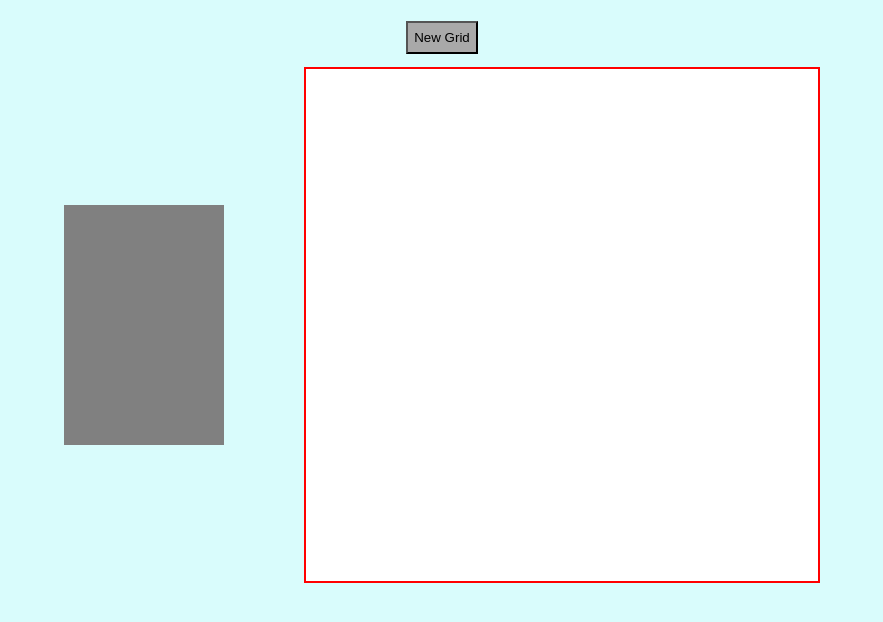
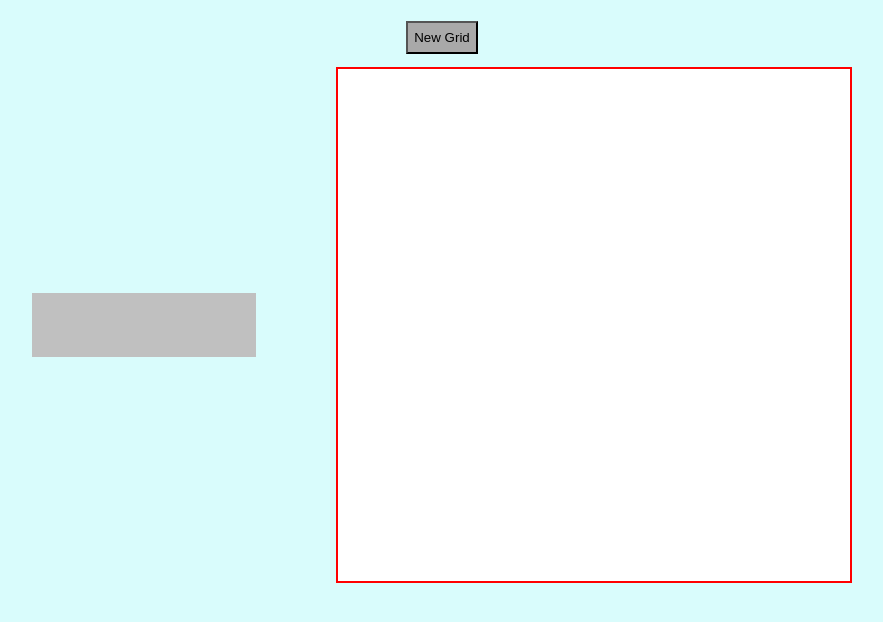
Before and after one commit to kopolo435/Etch-A-Sketch, a plain HTML site: page index.html in a window 1280 px wide. Shown: the whole page, without its empty margins (198-1081 px from the left). Drawn offline with Linux system fonts and the light colour scheme.

Commit message:
Elimina height,añade padding, cambia color

```diff
--- a/style.css
+++ b/style.css
@@ -20,9 +20,9 @@ main{
 }
 
 #buttonSet{
-    background-color: gray;
+    background-color: silver;
+    padding: 2em 2em;
     flex: 0 1 10em;
-    height: 15em;
     align-self: center;
     display: flex;
     flex-direction: column;
```
